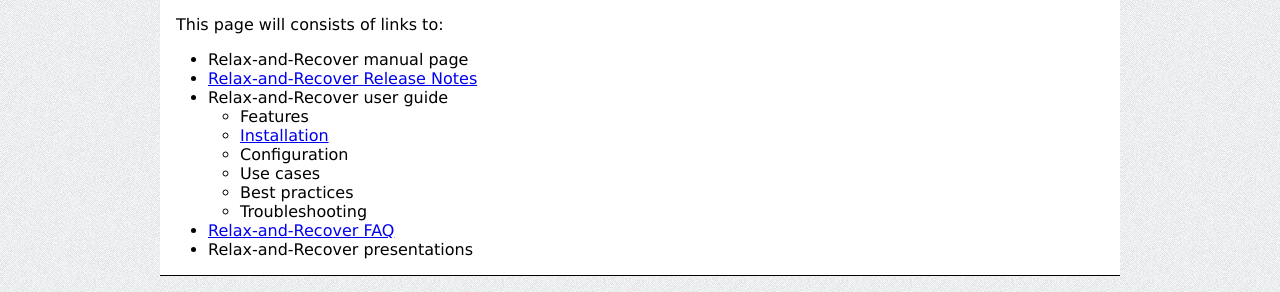
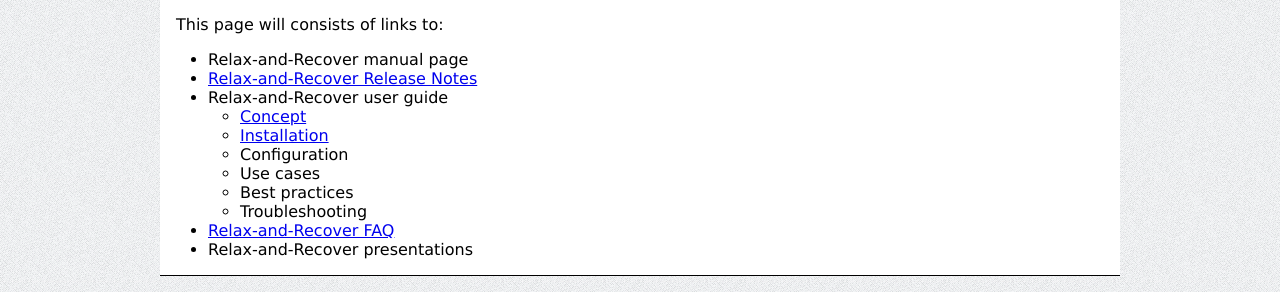
Before and after one commit to rear/rear.github.com, a Jekyll site: the page built from documentation/index.md, in a window 1280 px wide. Shown: the part 1351-1643 px from the top of the page. Built offline with Jekyll 4.4.1, drawn with Linux system fonts in a browser that asks for light colours; comment, search, counter and statistics services are not loaded.

Commit message:
link concept page into index of documentation

```diff
--- a/documentation/index.md
+++ b/documentation/index.md
@@ -83,7 +83,7 @@
  - Relax-and-Recover manual page
  - [Relax-and-Recover Release Notes](http://relax-and-recover.org/documentation/release-notes)
  - Relax-and-Recover user guide
-   * Features
+   * [Concept](http://relax-and-recover.org/documentation/concept)
    * [Installation](http://relax-and-recover.org/documentation/installation)
    * Configuration
    * Use cases
```
